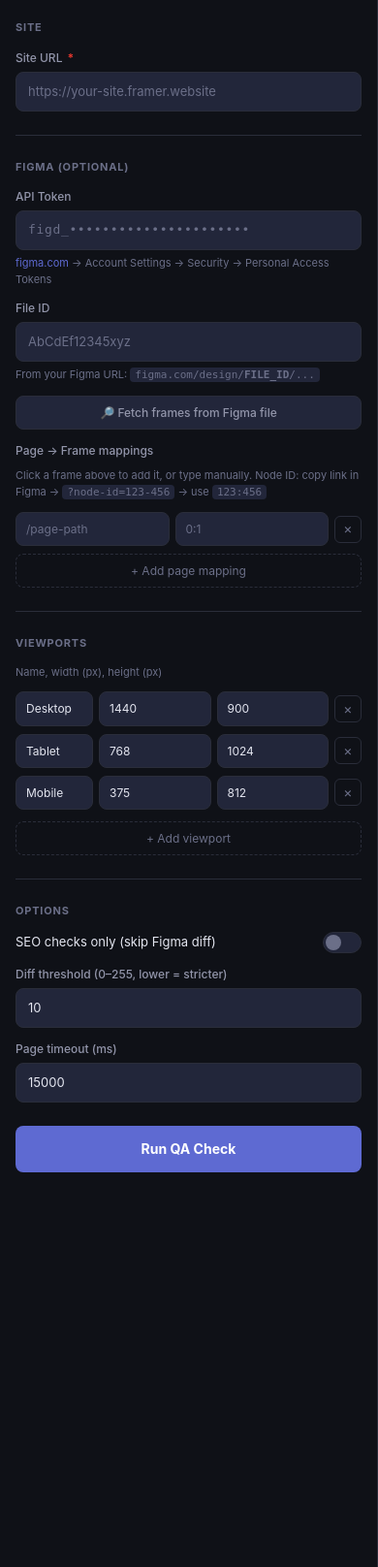
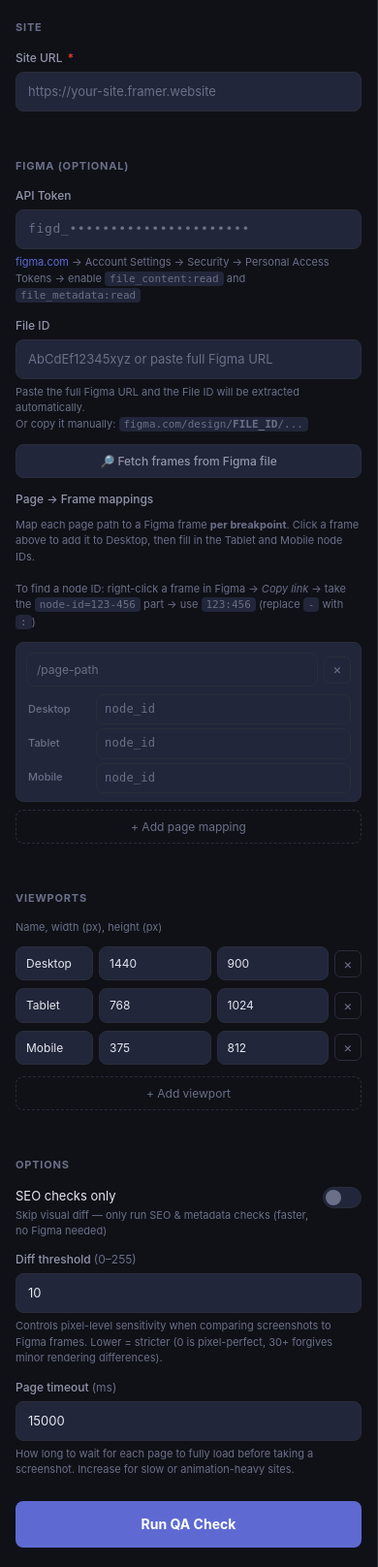
Before and after one commit to farismuhtadi/framer-qa, a Flask app: page / in a window 390 px wide. Shown: the part 58-1674 px from the top of the page at 97% size. Run offline with Flask 3, Linux system fonts and the light colour scheme.

Commit message:
feat: per-viewport Figma frames, URL auto-extract, section detection, clearer options
- Page→Frame mappings now support separate node IDs per breakpoint (Desktop/Tablet/Mobile)
- Figma File ID field auto-extracts ID when a full Figma URL is pasted
- Frame discovery finds frames inside Figma Sections (recursive)
- Options section has clearer labels and help text for diff threshold and timeout
- Frame list shows section badge for frames inside sections

Co-Authored-By: Claude Sonnet 4.6 <noreply@anthropic.com>

```diff
--- a/app.py
+++ b/app.py
@@ -165,7 +165,7 @@ async def _run_qa(job: "Job") -> str | None:
     has_figma = bool(
         figma_cfg.get("api_token")
         and figma_cfg.get("file_id")
-        and figma_cfg.get("page_frames")
+        and any(figma_cfg.get("page_frames", {}).values())
     )
 
     # Output dirs
@@ -230,7 +230,8 @@ async def _run_qa(job: "Job") -> str | None:
                 similarity = None
 
                 if has_figma and live_path:
-                    node_id = figma_cfg["page_frames"].get(path)
+                    frames_for_page = figma_cfg["page_frames"].get(path, {})
+                    node_id = frames_for_page.get(vp["name"])
                     if node_id:
                         print(f"   🎨 Fetching Figma frame {node_id}...")
                         try:
@@ -309,8 +310,13 @@ def api_run():
     # Build config
     figma_token    = (data.get("figma_token") or "").strip()
     figma_file_id  = (data.get("figma_file_id") or "").strip()
-    raw_frames     = data.get("page_frames") or []  # [{path, node_id}]
-    page_frames    = {r["path"]: r["node_id"] for r in raw_frames if r.get("path") and r.get("node_id")}
+    raw_frames     = data.get("page_frames") or []  # [{path, frames: {Desktop: id, Tablet: id, Mobile: id}}]
+    page_frames    = {}
+    for r in raw_frames:
+        p = (r.get("path") or "").strip()
+        vp_frames = r.get("frames") or {}
+        if p:
+            page_frames[p] = {k: v for k, v in vp_frames.items() if v}
 
     raw_viewports  = data.get("viewports") or []
     viewports = []
--- a/templates/index.html
+++ b/templates/index.html
@@ -92,7 +92,7 @@ header {
 /* ── Main content ────────────────────────────────────────────────────────── */
 main {
   display: grid;
-  grid-template-columns: 380px 1fr;
+  grid-template-columns: 400px 1fr;
   height: calc(100vh - 58px);
   overflow: hidden;
 }
@@ -210,18 +210,54 @@ input[type=password] { font-family: monospace; letter-spacing: .05em; }
 .mappings-table {
   display: flex;
   flex-direction: column;
-  gap: 6px;
+  gap: 8px;
 }
+
+/* Each mapping is a card with path + per-viewport node fields */
 .mapping-row {
+  background: var(--surface2);
+  border: 1px solid var(--border);
+  border-radius: var(--radius-sm);
+  padding: 10px 10px 8px;
+  display: flex;
+  flex-direction: column;
+  gap: 8px;
+}
+.mapping-path-row {
   display: grid;
-  grid-template-columns: 1fr 1fr auto;
+  grid-template-columns: 1fr auto;
   gap: 6px;
   align-items: center;
 }
-.mapping-row input {
+.mapping-path-row input {
   font-size: 12px;
   padding: 7px 10px;
 }
+.mapping-vp-fields {
+  display: flex;
+  flex-direction: column;
+  gap: 4px;
+  padding-left: 2px;
+}
+.vp-frame-row {
+  display: grid;
+  grid-template-columns: 64px 1fr;
+  gap: 6px;
+  align-items: center;
+}
+.vp-frame-label {
+  font-size: 11px;
+  color: var(--muted);
+  font-weight: 500;
+  white-space: nowrap;
+}
+.vp-frame-row input {
+  font-size: 12px;
+  padding: 5px 8px;
+  font-family: 'SF Mono', 'Fira Code', monospace;
+  letter-spacing: .02em;
+}
+
 .del-btn {
   width: 28px; height: 28px;
   background: transparent;
@@ -275,13 +311,15 @@ input[type=password] { font-family: monospace; letter-spacing: .05em; }
 /* ── Options ─────────────────────────────────────────────────────────────── */
 .toggle-row {
   display: flex;
-  align-items: center;
+  align-items: flex-start;
   justify-content: space-between;
   gap: 12px;
 }
+.toggle-label-group { display: flex; flex-direction: column; gap: 3px; }
 .toggle-label { font-size: 13px; color: var(--text); }
+.toggle-desc  { font-size: 11px; color: var(--muted); line-height: 1.4; }
 .toggle {
-  position: relative; width: 40px; height: 22px; flex-shrink: 0;
+  position: relative; width: 40px; height: 22px; flex-shrink: 0; margin-top: 1px;
 }
 .toggle input { opacity: 0; width: 0; height: 0; }
 .toggle-slider {
@@ -591,15 +629,19 @@ input[type=password] { font-family: monospace; letter-spacing: .05em; }
       <input type="password" id="figma-token" placeholder="figd_••••••••••••••••••••••"
              autocomplete="off" spellcheck="false">
       <span class="help-text">
-        <a href="https://figma.com" target="_blank">figma.com</a> → Account Settings → Security → Personal Access Tokens
+        <a href="https://figma.com" target="_blank">figma.com</a> → Account Settings → Security → Personal Access Tokens →
+        enable <code>file_content:read</code> and <code>file_metadata:read</code>
       </span>
     </div>
 
     <div class="field">
       <label>File ID</label>
-      <input type="text" id="figma-file-id" placeholder="AbCdEf12345xyz"
-             autocomplete="off" spellcheck="false">
-      <span class="help-text">From your Figma URL: <code>figma.com/design/<b>FILE_ID</b>/...</code></span>
+      <input type="text" id="figma-file-id" placeholder="AbCdEf12345xyz or paste full Figma URL"
+             autocomplete="off" spellcheck="false" oninput="autoExtractFileId(this)">
+      <span class="help-text">
+        Paste the full Figma URL and the File ID will be extracted automatically.<br>
+        Or copy it manually: <code>figma.com/design/<b>FILE_ID</b>/...</code>
+      </span>
     </div>
 
     <button class="fetch-frames-btn" id="fetch-frames-btn" onclick="fetchFrames()">
@@ -613,8 +655,10 @@ input[type=password] { font-family: monospace; letter-spacing: .05em; }
         Page → Frame mappings
       </label>
       <div class="help-text" style="margin-bottom:4px">
-        Click a frame above to add it, or type manually.
-        Node ID: copy link in Figma → <code>?node-id=123-456</code> → use <code>123:456</code>
+        Map each page path to a Figma frame <strong>per breakpoint</strong>. Click a frame above to
+        add it to Desktop, then fill in the Tablet and Mobile node IDs.<br><br>
+        To find a node ID: right-click a frame in Figma → <em>Copy link</em> →
+        take the <code>node-id=123-456</code> part → use <code>123:456</code> (replace <code>-</code> with <code>:</code>)
       </div>
       <div class="mappings-table" id="mappings-table"></div>
       <button class="add-row-btn" onclick="addMappingRow()">+ Add page mapping</button>
@@ -636,7 +680,10 @@ input[type=password] { font-family: monospace; letter-spacing: .05em; }
     <div class="section-label">Options</div>
 
     <div class="toggle-row">
-      <span class="toggle-label">SEO checks only (skip Figma diff)</span>
+      <div class="toggle-label-group">
+        <span class="toggle-label">SEO checks only</span>
+        <span class="toggle-desc">Skip visual diff — only run SEO &amp; metadata checks (faster, no Figma needed)</span>
+      </div>
       <label class="toggle">
         <input type="checkbox" id="seo-only">
         <span class="toggle-slider"></span>
@@ -644,13 +691,15 @@ input[type=password] { font-family: monospace; letter-spacing: .05em; }
     </div>
 
     <div class="field">
-      <label>Diff threshold (0–255, lower = stricter)</label>
+      <label>Diff threshold <span style="color:var(--muted);font-weight:400">(0–255)</span></label>
       <input type="number" id="diff-threshold" value="10" min="0" max="255">
+      <span class="help-text">Controls pixel-level sensitivity when comparing screenshots to Figma frames. Lower = stricter (0 is pixel-perfect, 30+ forgives minor rendering differences).</span>
     </div>
 
     <div class="field">
-      <label>Page timeout (ms)</label>
+      <label>Page timeout <span style="color:var(--muted);font-weight:400">(ms)</span></label>
       <input type="number" id="timeout-ms" value="15000" min="5000" max="60000" step="1000">
+      <span class="help-text">How long to wait for each page to fully load before taking a screenshot. Increase for slow or animation-heavy sites.</span>
     </div>
   </div>
 
@@ -780,23 +829,55 @@ function getViewports() {
 }
 
 // ── Page mapping rows ─────────────────────────────────────────────────────────
-function addMappingRow(path = '', nodeId = '') {
+// frames = { 'Desktop': '123:456', 'Tablet': '789:012', ... }
+function addMappingRow(path = '', frames = {}) {
+  const viewports = getViewports();
   const row = document.createElement('div');
   row.className = 'mapping-row';
+
+  const vpFields = viewports.map(vp => `
+    <div class="vp-frame-row">
+      <span class="vp-frame-label">${escHtml(vp.name)}</span>
+      <input type="text" class="map-node-id" data-vp="${escHtml(vp.name)}"
+             value="${escHtml(frames[vp.name] || '')}"
+             placeholder="node_id" spellcheck="false">
+    </div>`).join('');
+
   row.innerHTML = `
-    <input type="text" class="map-path"    value="${path}"   placeholder="/page-path">
-    <input type="text" class="map-node-id" value="${nodeId}" placeholder="0:1" spellcheck="false">
-    <button class="del-btn" onclick="this.closest('.mapping-row').remove()" title="Remove">×</button>`;
+    <div class="mapping-path-row">
+      <input type="text" class="map-path" value="${escHtml(path)}" placeholder="/page-path">
+      <button class="del-btn" onclick="this.closest('.mapping-row').remove()" title="Remove">×</button>
+    </div>
+    <div class="mapping-vp-fields">${vpFields}</div>`;
+
   document.getElementById('mappings-table').appendChild(row);
 }
 
 function getMappings() {
   return Array.from(document.querySelectorAll('.mapping-row'))
-    .map(row => ({
-      path:    row.querySelector('.map-path').value.trim(),
-      node_id: row.querySelector('.map-node-id').value.trim(),
-    }))
-    .filter(r => r.path && r.node_id);
+    .map(row => {
+      const path = row.querySelector('.map-path').value.trim();
+      const frames = {};
+      row.querySelectorAll('.map-node-id').forEach(input => {
+        const vp  = input.dataset.vp;
+        const val = input.value.trim();
+        if (vp && val) frames[vp] = val;
+      });
+      return { path, frames };
+    })
+    .filter(r => r.path && Object.keys(r.frames).length > 0);
+}
+
+// ── Figma File ID auto-extraction ─────────────────────────────────────────────
+function autoExtractFileId(input) {
+  const val = input.value.trim();
+  // Match figma.com/design/FILE_ID/ or figma.com/file/FILE_ID/ or figma.com/proto/FILE_ID/
+  const match = val.match(/figma\.com\/(?:design|file|proto)\/([A-Za-z0-9]+)/);
+  if (match) {
+    input.value = match[1];
+    input.style.borderColor = 'var(--pass)';
+    setTimeout(() => input.style.borderColor = '', 1500);
+  }
 }
 
 // ── Figma frame discovery ─────────────────────────────────────────────────────
@@ -830,16 +911,24 @@ async function fetchFrames() {
       data.frames.forEach(f => {
         const item = document.createElement('div');
         item.className = 'frame-item';
+        const sectionBadge = f.section
+          ? `<span style="color:var(--accent);font-size:10px;font-weight:600">§ ${escHtml(f.section)}</span> `
+          : '';
         item.innerHTML = `
-          <span class="frame-name">${escHtml(f.name)}</span>
+          <span class="frame-name">${sectionBadge}${escHtml(f.name)}</span>
           <span class="frame-meta">Page: ${escHtml(f.page)} &nbsp;·&nbsp; ID: ${escHtml(f.node_id)}</span>
-          <span class="frame-hint">Click to add mapping →</span>`;
+          <span class="frame-hint">Click to add as Desktop frame →</span>`;
         item.onclick = () => {
-          // Suggest a URL path based on frame name
-          const suggestedPath = '/' + f.name.toLowerCase()
+          // Suggest a URL path based on frame name (strip section prefix if present)
+          const rawName = f.name.includes(' / ') ? f.name.split(' / ').pop() : f.name;
+          const suggestedPath = '/' + rawName.toLowerCase()
             .replace(/\s+/g, '-').replace(/[^a-z0-9\-]/g, '');
           const finalPath = suggestedPath === '/home' ? '/' : suggestedPath;
-          addMappingRow(finalPath, f.node_id);
+          // Pre-fill Desktop (first viewport)
+          const viewports = getViewports();
+          const frames = {};
+          if (viewports.length > 0) frames[viewports[0].name] = f.node_id;
+          addMappingRow(finalPath, frames);
         };
         list.appendChild(item);
       });
```
Also changed, not shown: modules/figma.py (+22 -9 lines).
